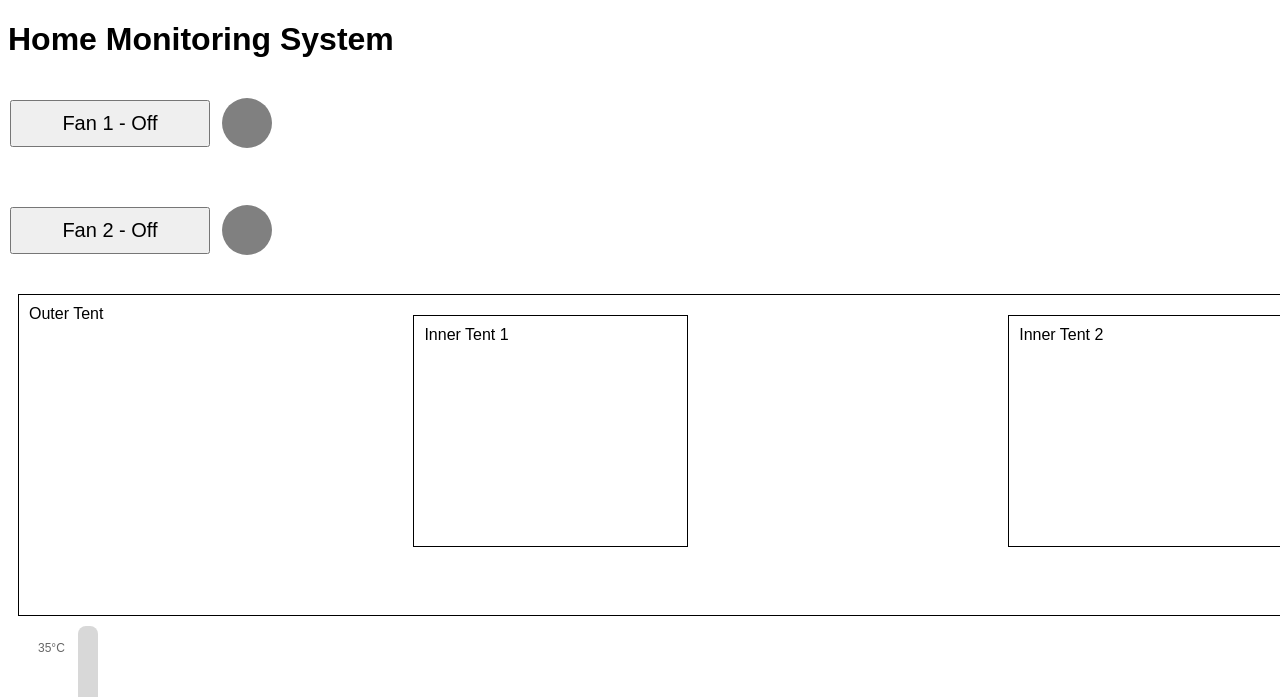
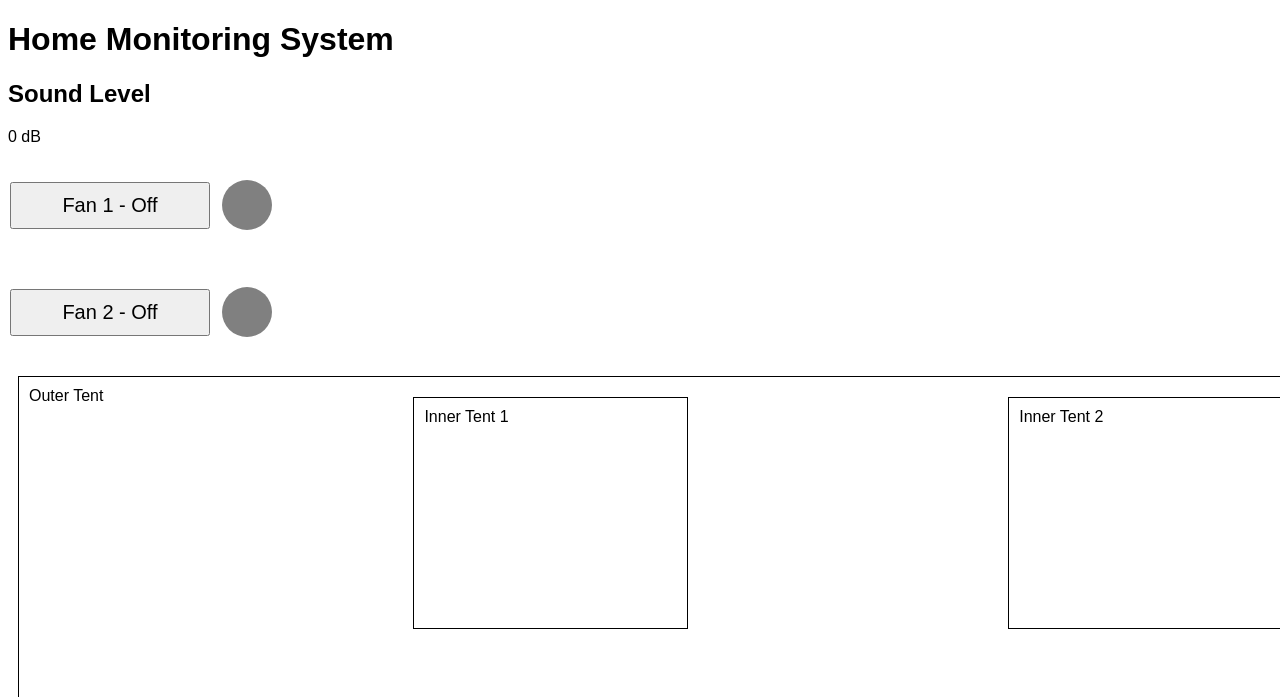
Before and after one commit to andoski99/HomeMonitoringSystem, a Flask app: page / in a window 1280 px wide. Shown: the top 697 px of the page. Run offline with Flask 3, Linux system fonts and the light colour scheme; data that the repository does not hold is empty; parts of the project's set-up code (start-up, migrations or seed data) failed here and were passed over.

Commit message:
Updated working copy

```diff
--- a/app.py
+++ b/app.py
@@ -3,83 +3,68 @@ from Phidget22.Devices.DigitalOutput import *
 from Phidget22.PhidgetException import *
 from Phidget22.Phidget import *
 from Phidget22.Net import *
-
 from Phidget22.Devices.TemperatureSensor import *
+from Phidget22.Devices.VoltageRatioInput import *
 
 def get_temperature_from_sensor():
     ts = TemperatureSensor()
-
-    # Set the device's addressing parameters
     ts.setDeviceSerialNumber(592507)  # Replace with your device's serial number
-    ts.setIsHubPortDevice(False)  # Set to True if the device is connected to a VINT Hub port
-    ts.setHubPort(2)  # Replace with your device's hub port
-
+    ts.setIsHubPortDevice(False)
+    ts.setHubPort(2)
     ts.openWaitForAttachment(5000)  # Wait for attach
-
-    # Get the temperature
     temperature = ts.getTemperature()
-
-    # Close the device
     ts.close()
-
     return temperature
 
+def get_sound_level_from_sensor():
+    ss = VoltageRatioInput()
+    ss.setDeviceSerialNumber(592507)  # Replace with your device's serial number
+    ss.setIsHubPortDevice(True)
+    ss.setHubPort(1)  # Replace with your device's hub port
+    ss.openWaitForAttachment(5000)  # Wait for attach
+    sound_level = ss.getVoltageRatio()
+    ss.close()
+    return sound_level
 
 Net.enableServerDiscovery(PhidgetServerType.PHIDGETSERVER_DEVICEREMOTE)
 Net.addServer("ServerName", "192.168.0.252", 5661, "", 0)
 
 app = Flask(__name__)
 
-# Define the fan_map dictionary
 fan_map = {
     0: {'serial': 592507, 'channel': 0, 'hubport': 0},
     1: {'serial': 592507, 'channel': 0, 'hubport': 3},
 }
 
-
 @app.route('/')
 def home():
     return render_template('index.html')
 
-
 @app.route('/api/fan/<int:fanNumber>', methods=['GET', 'POST'])
 def fan_status(fanNumber):
-    # Create a digital output
     do = DigitalOutput()
-
-    # Set the device's addressing parameters
     do.setDeviceSerialNumber(fan_map[fanNumber - 1]['serial'])
     do.setIsHubPortDevice(True)
     do.setHubPort(fan_map[fanNumber - 1]['hubport'])
-
     do.openWaitForAttachment(5000)  # Wait for attach
 
     if request.method == 'POST':
-        # Get the state from the request
         state = request.json.get('state', None)
-
         if state is not None:
-            do.setState(bool(state))  # Update the state of the digital output
-
-    # Get the state
+            do.setState(bool(state))
     state = do.getState()
-
-    # Close the device
     do.close()
-
-    # Return the state
     return jsonify({'state': state})
-
 
 @app.route('/api/temperature')
 def get_temperature():
-    # Retrieve the temperature from the temperature sensor
     temperature = get_temperature_from_sensor()
-
-    # Return the temperature as JSON response
     return jsonify({'temperature': temperature})
 
-
+@app.route('/api/sound')
+def get_sound():
+    sound_level = get_sound_level_from_sensor()
+    return jsonify({'sound': sound_level})
 
 if __name__ == '__main__':
     app.run(debug=True, host='127.0.0.1', port=5001)
--- a/static/script.js
+++ b/static/script.js
@@ -5,6 +5,9 @@ const TEMP_LOW = 19.9;
 // Keep track of each fan's state
 let fan1State = false; // Initially, fan 1 is off
 let fan2State = false; // Initially, fan 2 is off
+
+const FAN_2_ON_TIME = 50000; // Time in milliseconds
+const FAN_2_OFF_TIME = 20000; // Time in milliseconds
 
 async function updateTemperature() {
   const response = await fetch("/api/temperature");
@@ -19,20 +22,14 @@ async function updateTemperature() {
 
   // Fan control
   if (temperatureData.temperature >= TEMP_HIGH) {
-    // Turn on both fans if temperature is greater than or equal to TEMP_HIGH
+    // Only control Fan 1 based on temperature
     if (!fan1State) {
       turnFanOn(1);
     }
-    if (!fan2State) {
-      turnFanOn(2);
-    }
   } else if (temperatureData.temperature <= TEMP_LOW) {
-    // Turn off both fans if temperature is less than or equal to TEMP_LOW
+    // Only control Fan 1 based on temperature
     if (fan1State) {
       turnFanOff(1);
-    }
-    if (fan2State) {
-      turnFanOff(2);
     }
   }
 }
@@ -62,6 +59,25 @@ async function turnFanOn(fanNumber) {
   }
 }
 
+function startFan2Timer() {
+  // Turn Fan 2 on and set it to turn off after FAN_2_ON_TIME
+  console.log("Turning on Fan 2");
+  turnFanOn(2);
+  fan2State = true;
+
+  setTimeout(() => {
+    // Now turn off Fan 2 and set it to turn on after FAN_2_OFF_TIME
+    console.log("Turning off Fan 2");
+    turnFanOff(2);
+    fan2State = false;
+
+    setTimeout(() => {
+      // Once fan 2 is turned off, wait for FAN_2_OFF_TIME and start the process again
+      startFan2Timer();
+    }, FAN_2_OFF_TIME);
+  }, FAN_2_ON_TIME);
+}
+
 async function turnFanOff(fanNumber) {
   const fanStatus = document.getElementById(`fan${fanNumber}Status`);
   const fanCircle = document.getElementById(`fan${fanNumber}Circle`);
@@ -86,8 +102,6 @@ async function turnFanOff(fanNumber) {
     }
   }
 }
-
-// Rest of your code...
 
 async function getDeviceInfo() {
   const response = await fetch(`/api/device-info/${0}`);
@@ -116,9 +130,20 @@ function setTemperatureRedFluid(temperature) {
   redFluid.style.height = `${heightPercentage}%`;
 }
 
+async function updateSoundLevel() {
+  const response = await fetch("/api/sound");
+  const soundData = await response.json();
+
+  // Display the fetched sound level value
+  document.getElementById(
+    "soundLevelValue"
+  ).textContent = `${soundData.soundLevel.toFixed(2)} dB`;
+}
+
 // Example usage
 window.onload = function () {
   getDeviceInfo(0); // Get device info for channel 0
-
+  startFan2Timer(); // Start the timer for Fan 2
   setInterval(updateTemperature, 5000); // Update temperature every 5 seconds
+  setInterval(updateSoundLevel, 5000); // Update sound level every 5 seconds
 };
--- a/templates/index.html
+++ b/templates/index.html
@@ -14,6 +14,11 @@
     <div id="deviceInfo"></div>
     <div id="temperatureInfo"></div>
     <div id="temperatureValue"></div>
+    <div id="soundInfo">
+        <h2>Sound Level</h2>
+        <p id="soundLevelValue">0 dB</p>
+    </div>
+
 
     <div class="fan">
       <button id="turnOnFan1" class="button" onclick="turnFanOn(1)">
```
